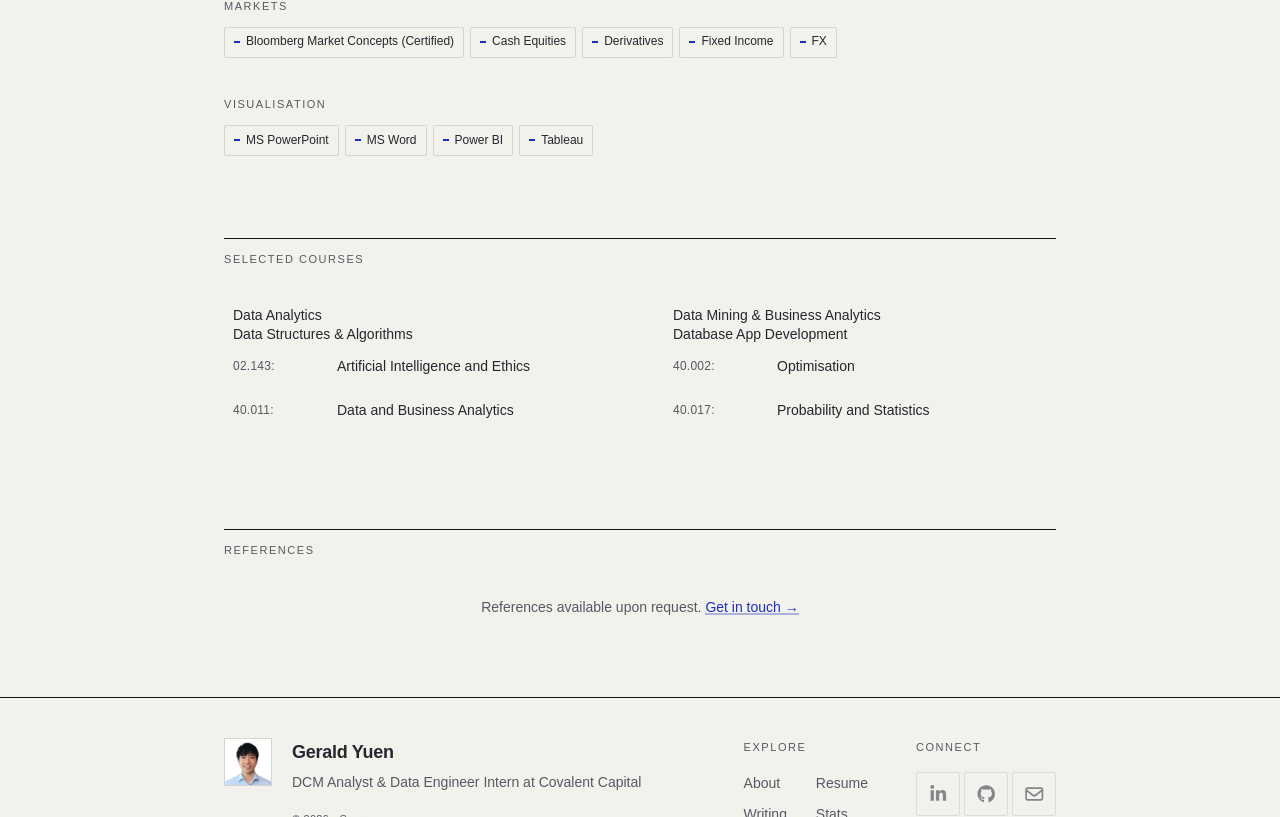
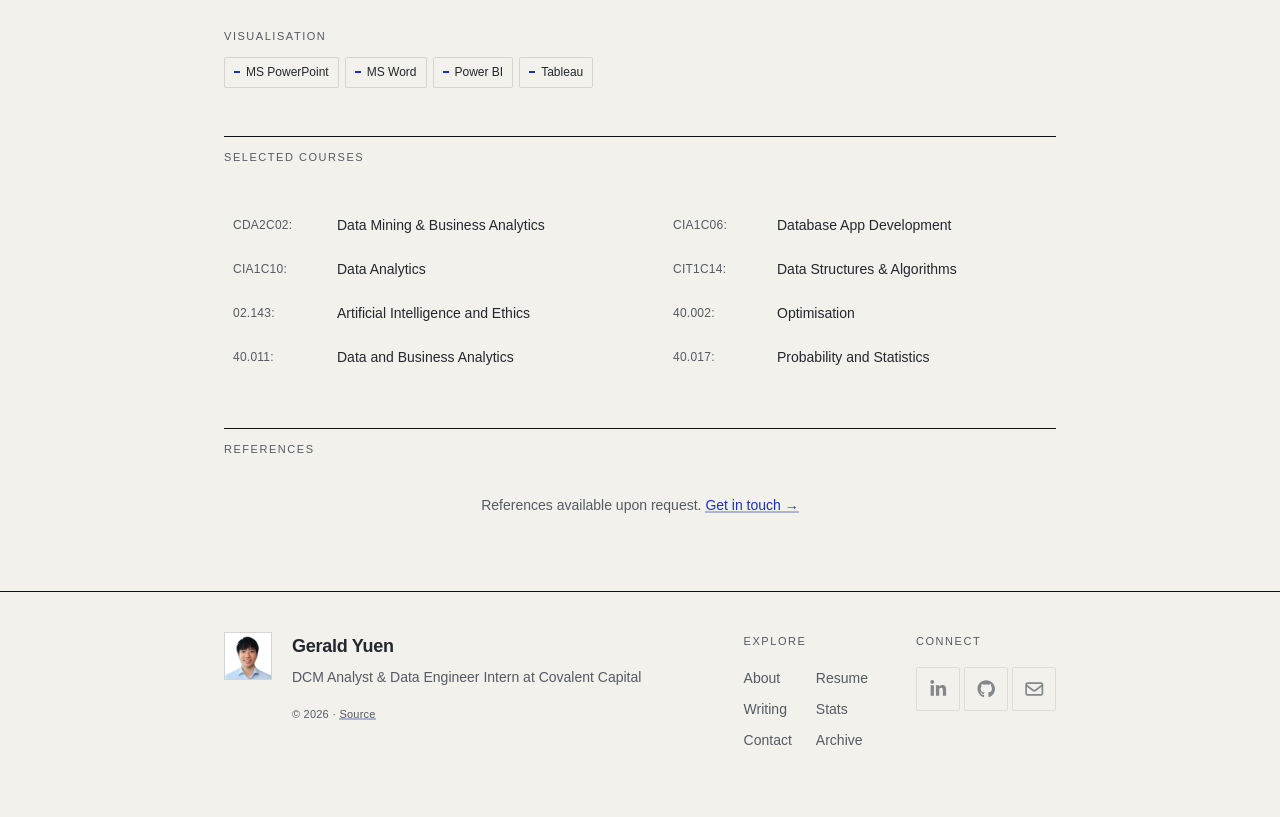
Before and after one commit to Spazzero/Spazzero.github.io, a Next.js app: page /resume in a window 1280 px wide. Shown: the part 2595-3412 px from the top of the page. After the commit the page ends 3379 px from the top, so only its background shows below. Built offline with nearby package versions, Linux system fonts and the light colour scheme; no server answers; a web font is replaced by a local one.

Commit message:
Updated "Courses" format, and "Resume" spacing

```diff
--- a/app/styles/pages/resume.css
+++ b/app/styles/pages/resume.css
@@ -30,16 +30,8 @@
   border-top: var(--rule) solid var(--color-fg-bold);
 }
 
-.resume-page .skills {
-  margin-top: 2em;
-}
-
 .resume-page .skills .title p {
   font-size: var(--text-md);
-}
-
-.resume-page .courses {
-  padding-top: 1em;
 }
 
 .resume-page .courses .course-list {
@@ -55,10 +47,6 @@
   .resume-page .courses .course-list {
     grid-template-columns: 1fr;
   }
-}
-
-.resume-page .references {
-  margin: var(--spacing-8) 0;
 }
 
 /* Resume page specific */
@@ -157,10 +145,13 @@
   outline-offset: 3px;
 }
 
+/* One gap owns the rhythm between sections. Per-section `margin-top` /
+   `padding-top` overrides used to stack on top of it, so the space below
+   Education and Courses read as larger than the rest. */
 .resume-content {
   display: flex;
   flex-direction: column;
-  gap: 4rem;
+  gap: var(--spacing-12);
   padding-top: 2.5rem;
 }
 
--- a/src/data/resume/courses.ts
+++ b/src/data/resume/courses.ts
@@ -41,18 +41,26 @@
   // Temasek Polytechnic
   {
     title: 'Data Analytics',
+    number: 'CIA1C10',
+    link: 'https://www.tp.edu.sg/schools-and-courses/students/schools/iit/big-data-analytics.html',
     university: 'Temasek Polytechnic',
   },
   {
     title: 'Data Mining & Business Analytics',
+    number: 'CDA2C02',
+    link: 'https://www.tp.edu.sg/schools-and-courses/students/schools/iit/big-data-analytics.html',
     university: 'Temasek Polytechnic',
   },
   {
     title: 'Database App Development',
+    number: 'CIA1C06',
+    link: 'https://www.tp.edu.sg/schools-and-courses/students/schools/iit/big-data-analytics.html',
     university: 'Temasek Polytechnic',
   },
   {
     title: 'Data Structures & Algorithms',
+    number: 'CIT1C14',
+    link: 'https://www.tp.edu.sg/schools-and-courses/students/schools/iit/big-data-analytics.html',
     university: 'Temasek Polytechnic',
   },
 ];
```
